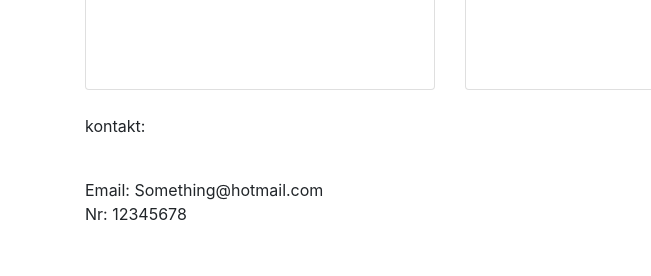
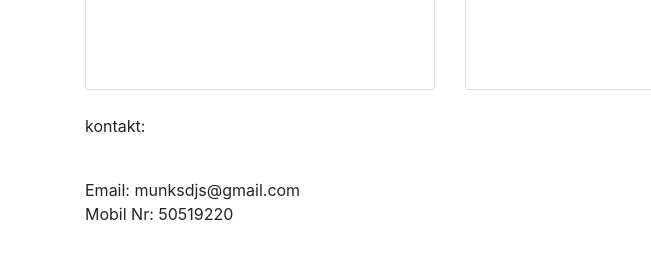
Before and after one commit to RH-FullStack/MusikHjemmesiden, a website: page index.html in a window 1280 px wide. Shown: the part 798-1074 px from the top of the page, 0-651 px from the left. Drawn offline with Linux system fonts and the light colour scheme.

Commit message:
ShouldBeFinal

```diff
--- a/index.html
+++ b/index.html
@@ -130,8 +130,8 @@ Hvis i synes det var noget for jer så skriv en Email eller ring på 50519220.
     <div class="row">
       <div class="col-lg-6">
           <p>kontakt: </p> <br>
-          <p>Email: Something@hotmail.com
-          <br> Nr: 12345678</p>
+          <p>Email: munksdjs@gmail.com
+          <br> Mobil Nr: 50519220</p>
 
 
       </div>
```
